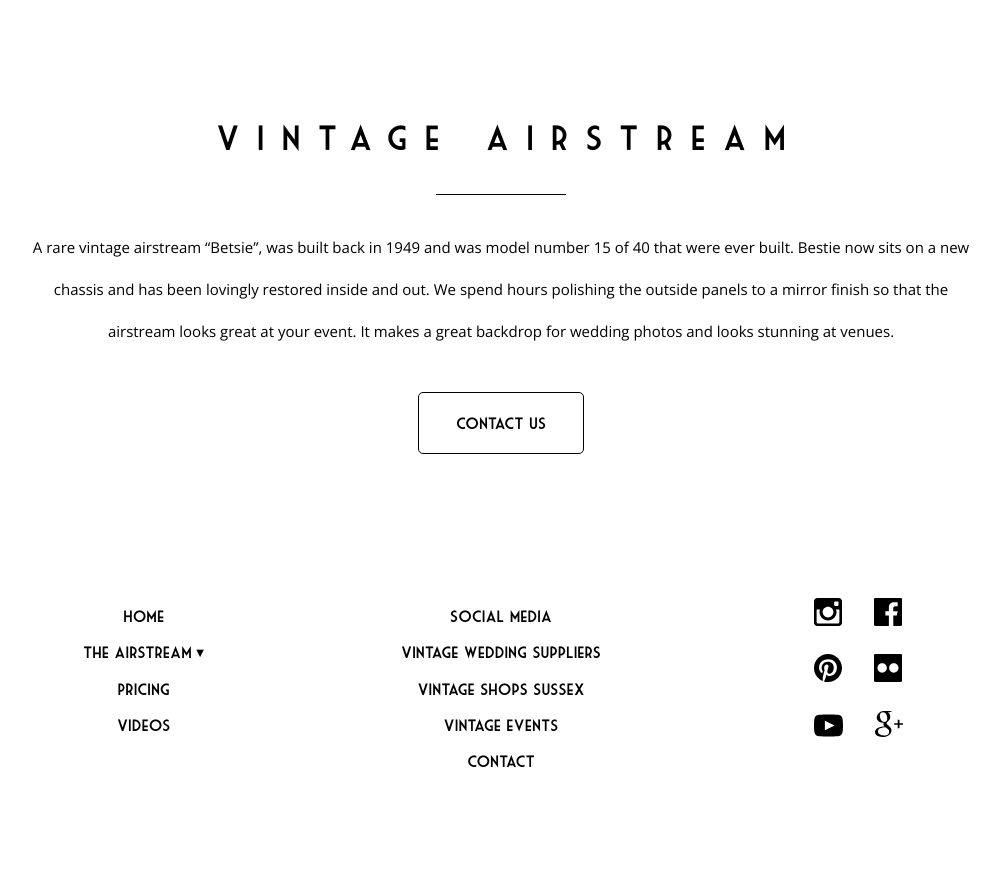
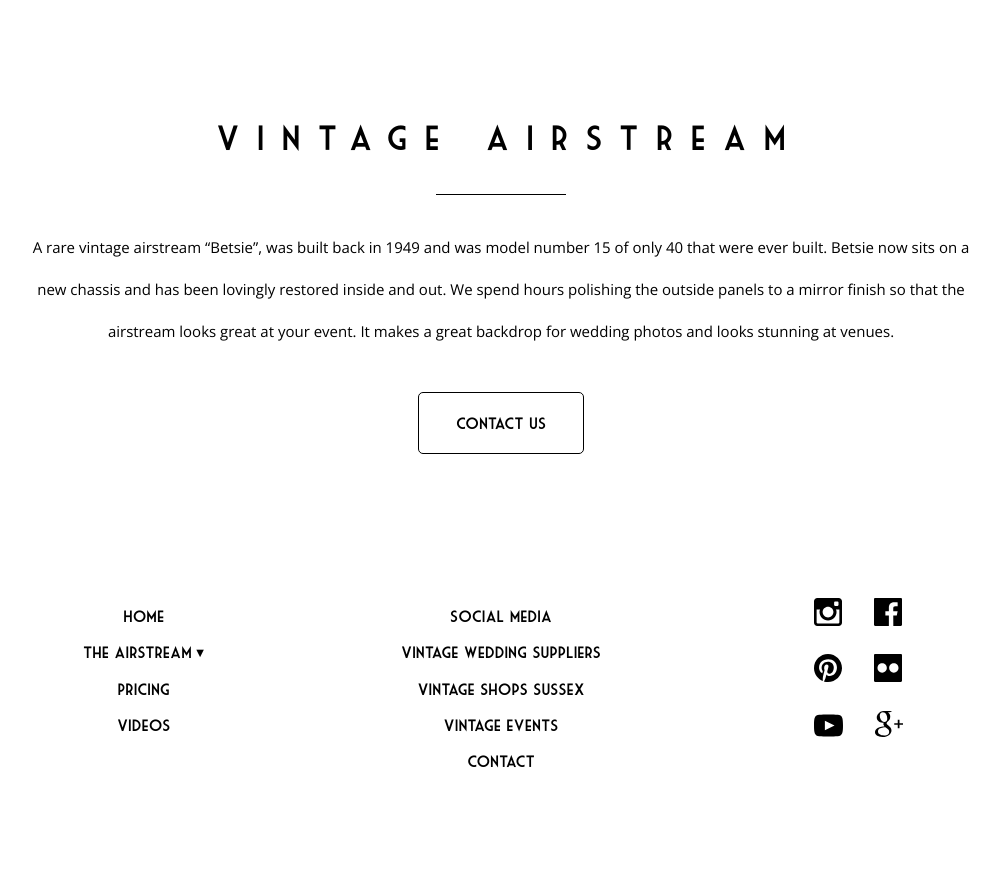
Before and after one commit to jacobcons/airstream-studio, a Jekyll site: the page built from the-airstream/exterior.markdown, in a window 1280 px wide. Shown: the part 1110-2000 px from the top of the page, without its empty margins (139-1139 px from the left). Built offline with Jekyll 4.4.1, drawn with Linux system fonts in a browser that asks for light colours.

Commit message:
Updated Exterior

```diff
--- a/the-airstream/exterior.markdown
+++ b/the-airstream/exterior.markdown
@@ -64,9 +64,9 @@ image-slider:
   image-alt:
 heading: Vintage airstream
 desc: A rare vintage airstream “Betsie”, was built back in 1949 and was model number
-  15 of 40 that were ever built. Bestie now sits on a new chassis and has been lovingly
-  restored inside and out. We spend hours polishing the outside panels to a mirror
-  finish so that the airstream looks great at your event. It makes a great backdrop
-  for wedding photos and looks stunning at venues.
+  15 of only 40 that were ever built. Betsie now sits on a new chassis and has been
+  lovingly restored inside and out. We spend hours polishing the outside panels to
+  a mirror finish so that the airstream looks great at your event. It makes a great
+  backdrop for wedding photos and looks stunning at venues.
 layout: booth-aspect
 ---
```
